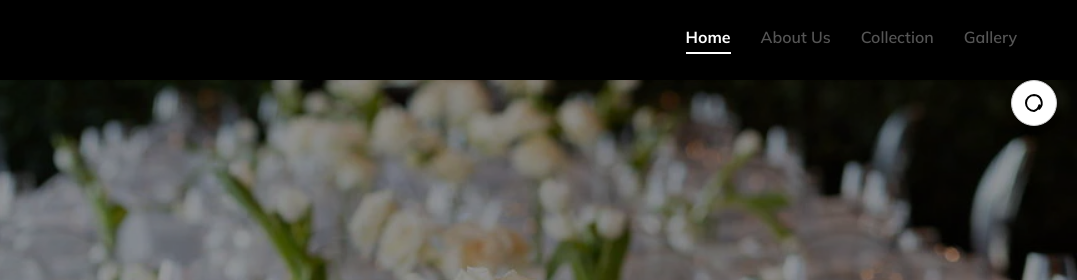
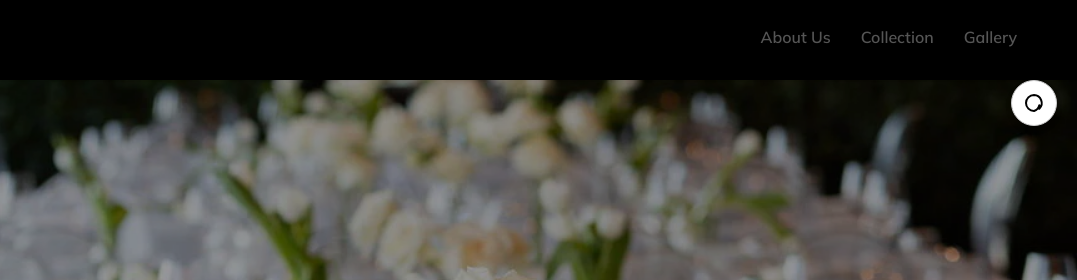
Before and after one commit to Dylanrusere/tafadzwa-mas-website, a plain HTML site: page index.html in a window 1280 px wide. Both pictures are taken after a click on the button 1237 px from the left and 103 px from the top of the page. Shown: the top 280 px of the page, 203-1280 px from the left. Drawn offline with nearby package versions, Linux system fonts and the light colour scheme.

```diff
--- a/styles/style.css
+++ b/styles/style.css
@@ -623,8 +623,8 @@ body.dark-theme nav {
 
 
 body.dark-theme .nav-link.active {
-  color: #fff;
-  border-bottom-color: #fff;
+  color: #000;
+  border-bottom-color: #000;
   font-weight: 700;
 }
 
```
